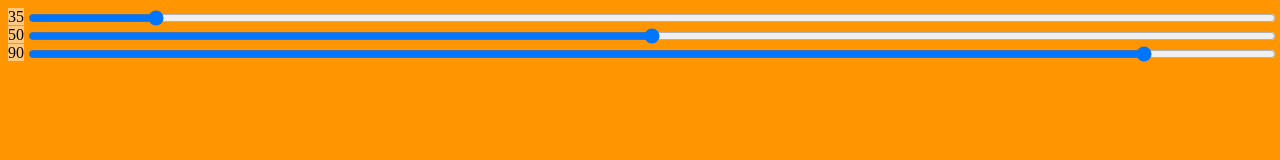
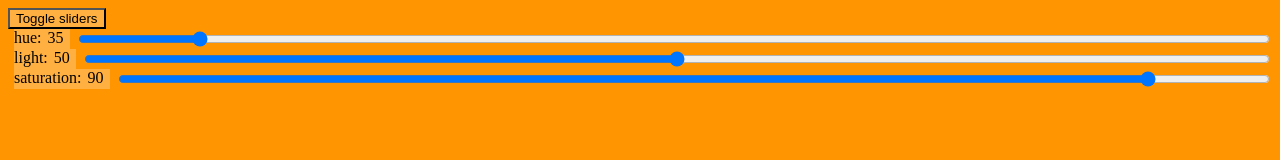
Before and after one commit to ASmurf42/ASmurf42.github.io, a plain HTML site: page index.html in a window 1280 px wide. Drawn offline with Linux system fonts and the light colour scheme.

Commit message:
added toggle slider button
added th ebutton to hide sliders and optemized the css a bit to handle darker backgrounds better

```diff
--- a/index.html
+++ b/index.html
@@ -1,13 +1,30 @@
 <!DOCTYPE html>
 <html>
+	<head>
+		<title>Orange!</title>
+	</head>
 	<body>
-		<div class="slidecontainer">
-			<div><div id="hue_num">35</div><input type="range" step="1" min="0" max="359" value="35" class="slider" id="hue"></div>
-			<div><div id="light_num">50</div><input type="range" step="1" min="0" max="100" value="50" class="lightness_slider" id="lightness"></div>
-			<div><div id="sat_num">90</div><input type="range" step="1" min="0" max="100" value="90" class="saturation_slider" id="saturation"></div>
+		<button onclick="myFunction()" style="background-color:rgba(255, 255, 255, 0.25)">Toggle sliders</button>
+
+		<div id="slidecontainer">
+			<div><span>hue:  <div id="hue_num">35</div></span><input type="range" step="1" min="0" max="359" value="35" class="slider" id="hue"></div>
+			<div><span>light:  <div id="light_num">50</div></span><input type="range" step="1" min="0" max="100" value="50" class="lightness_slider" id="lightness"></div>
+			<div><span>saturation:  <div id="sat_num">90</div></span><input type="range" step="1" min="0" max="100" value="90" class="saturation_slider" id="saturation"></div>
 		</div>
 
 		<script>
+
+			function myFunction() {
+				let x = document.getElementById("slidecontainer");
+
+				if (x.style.display == "none") {
+					x.style.display = "inherit";
+				}
+				else {
+					x.style.display = "none";
+				}
+			}
+
 			var slider = document.getElementById("hue");
 			var lightness_slider = document.getElementById("lightness");
 			var saturation_slider = document.getElementById("saturation");
@@ -42,18 +59,20 @@
 			body {
 				background-color: rgb(255, 149, 0);
 			}
+			#slidecontainer div {
+				display: flex;
+			}
 			input {
-				background-color: #64646480;
-				width: 97.5%;
-				position: absolute;
-				left: 2%;
+				width: 100%;
 			}
-			#hue_num, #light_num, #sat_num {
+			span {
+				background-color: rgba(255, 255, 255, 0.25);
+				display: flex;
+			}
+			span, span div {
+				margin: 0 6px 0 6px;
+			}
 
-				width: 30px;
-				display: inline;
-				background-color: rgba(255, 255, 255, 0.5);
-			}
 		</style>
 	</body>
 </html>
```
